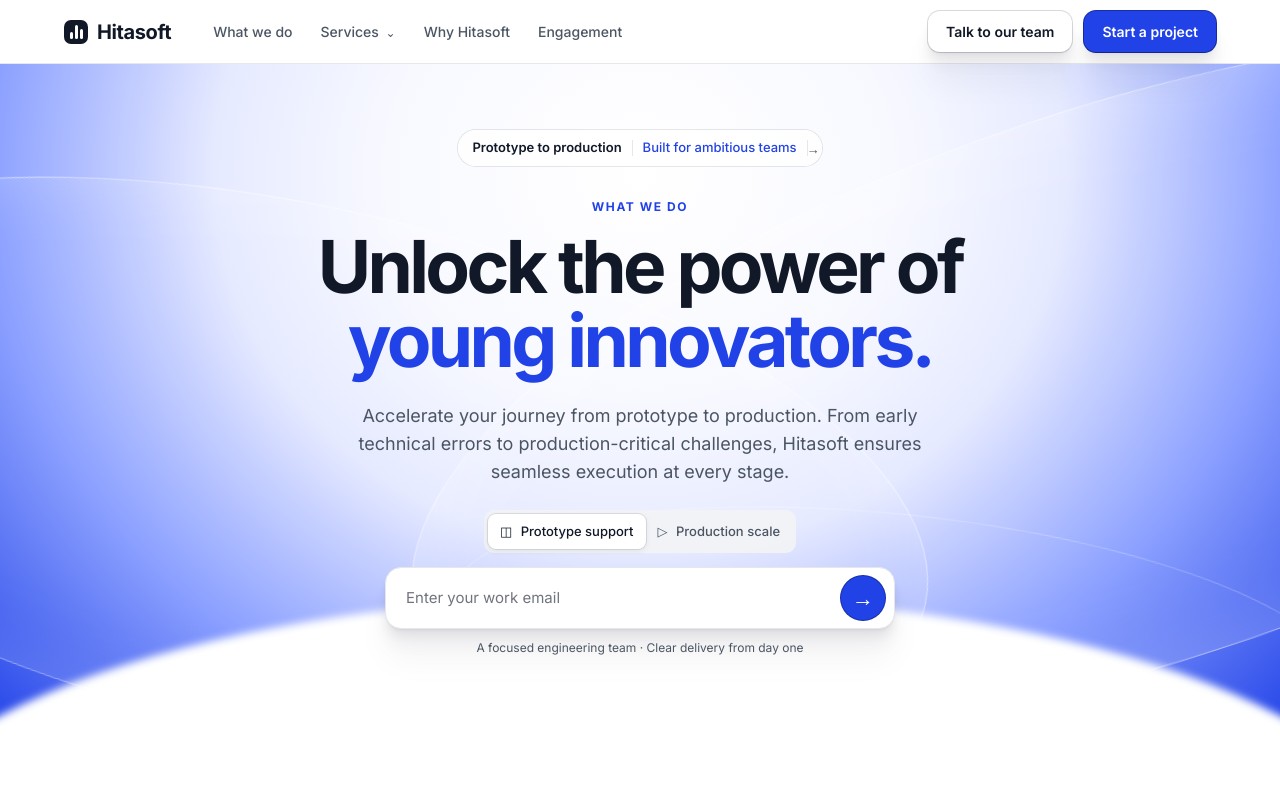
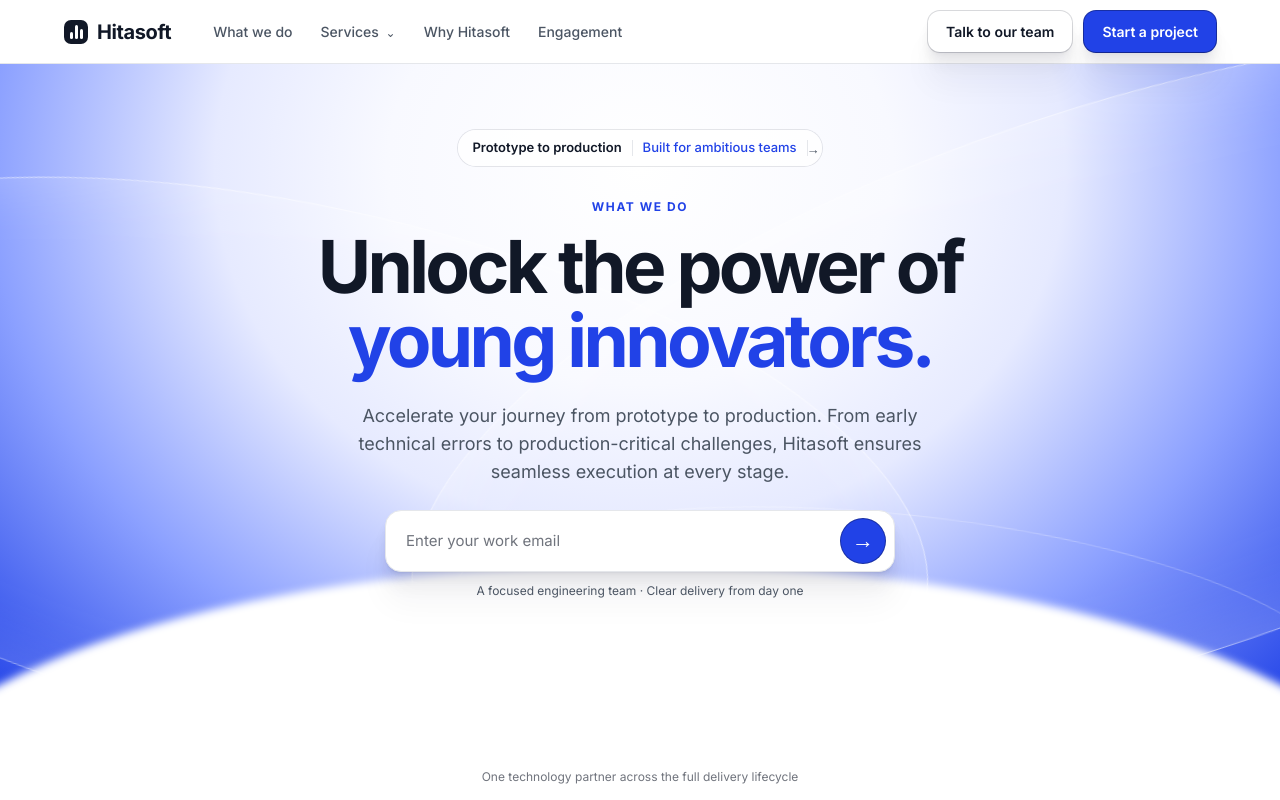
Before and after one commit to aathif07/hitasoft--WEBF, a Next.js app: page / in a window 1280 px wide. Shown: the top 800 px of the page. Built offline with nearby package versions, Linux system fonts and the light colour scheme.

Commit message:
Remove hero project stage buttons

```diff
--- a/app/page.tsx
+++ b/app/page.tsx
@@ -21,7 +21,6 @@ const services = [
 ];
 
 export default function Home() {
-  const [mode, setMode] = useState<"demo" | "video">("demo");
   const [activeTab, setActiveTab] = useState("Software");
   const [url, setUrl] = useState("");
   const [message, setMessage] = useState("");
@@ -64,11 +63,6 @@ export default function Home() {
           <p className="eyebrow">What we do</p>
           <h1>Unlock the power of<br /><span>young innovators.</span></h1>
           <p className="hero-copy">Accelerate your journey from prototype to production. From early technical errors to production-critical challenges, Hitasoft ensures seamless execution at every stage.</p>
-
-          <div className="mode-switch" role="group" aria-label="Choose project stage">
-            <button className={mode === "demo" ? "active" : ""} onClick={() => setMode("demo")}><span>◫</span> Prototype support</button>
-            <button className={mode === "video" ? "active" : ""} onClick={() => setMode("video")}><span>▷</span> Production scale</button>
-          </div>
 
           <form className="url-form" id="create" onSubmit={submitUrl}>
             <label className="sr-only" htmlFor="product-url">Work email</label>
```
